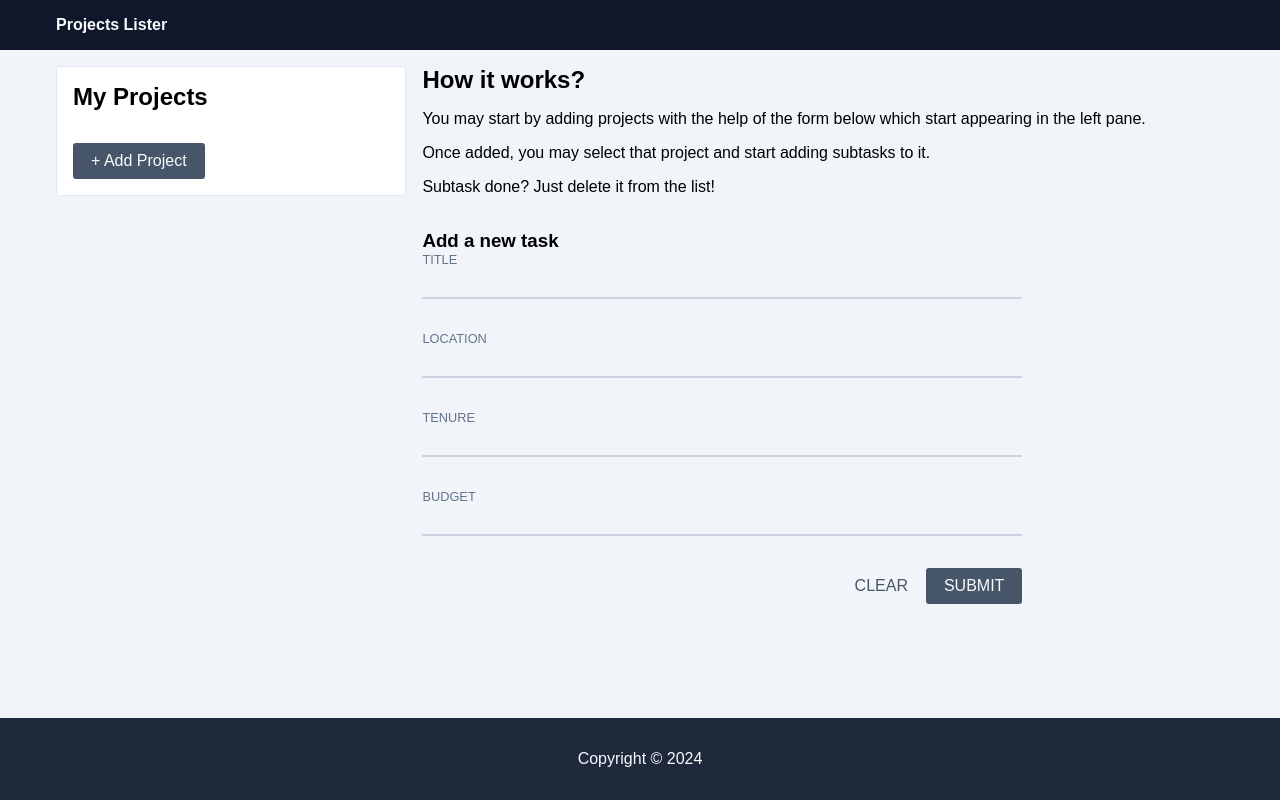
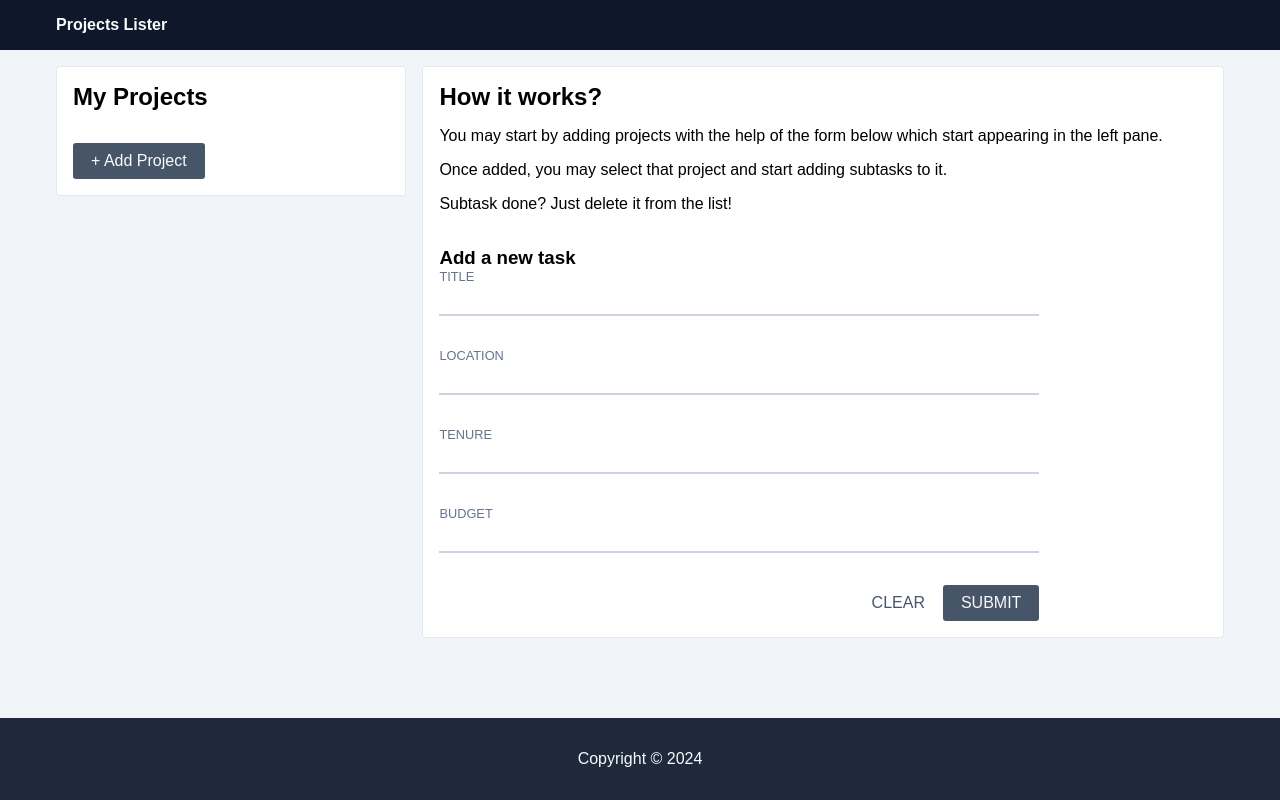
Before and after one commit to sample-react-projects/projects-lister, a React (Vite) app: page / in a window 1280 px wide. Built offline with nearby package versions, Linux system fonts and the light colour scheme.

Commit message:
Use card in right rail

```diff
--- a/src/components/right-rail/RightRail.tsx
+++ b/src/components/right-rail/RightRail.tsx
@@ -2,12 +2,21 @@ import { useContext } from "react";
 import { ProjectsContext } from "../../context/ProjectsContextProvider";
 import AddProject from "./add-project/AddProject";
 import ViewProject from "./view-project/ViewProject";
+import Card from "../ui/card/Card";
 
 const RightRail: React.FC<{}> = () => {
   const { getActiveProjectId } = useContext(ProjectsContext);
   const activeProjectId = getActiveProjectId();
 
-  return activeProjectId ? <ViewProject></ViewProject> : <AddProject></AddProject>;
+  return (
+    <Card>
+      {activeProjectId ? (
+        <ViewProject></ViewProject>
+      ) : (
+        <AddProject></AddProject>
+      )}
+    </Card>
+  );
 };
 
 export default RightRail;
```
